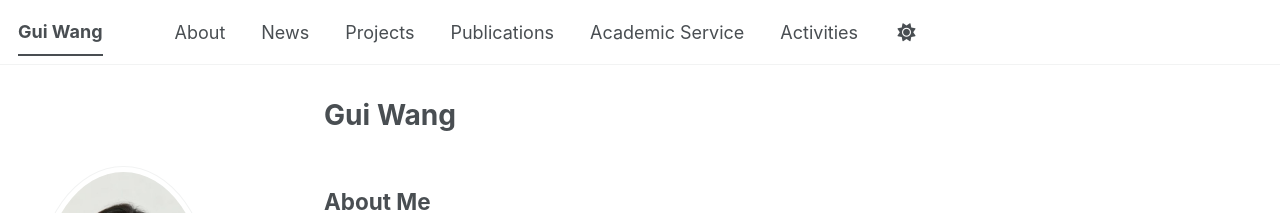
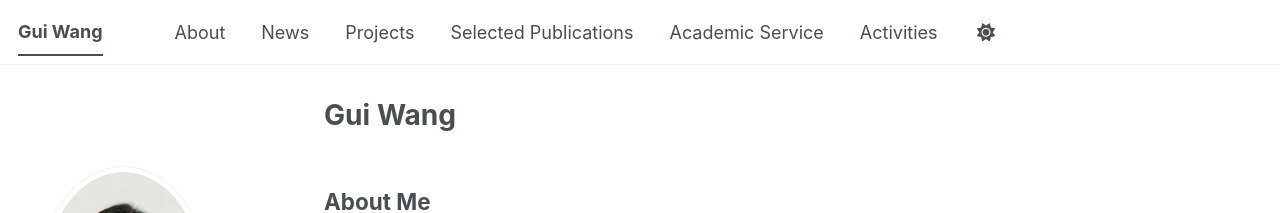
Before and after one commit to Erin668/Erin668.github.io, a Jekyll site: the page built from _pages/about.md, in a window 1280 px wide. Shown: the top 213 px of the page. Built offline with Jekyll 4.4.1, drawn with Linux system fonts in a browser that asks for light colours; a style sheet for code colours, icons or effects is not loaded.

Commit message:
Update navigation anchor for Selected Publications

```diff
--- a/_data/navigation.yml
+++ b/_data/navigation.yml
@@ -5,8 +5,8 @@ main:
     url: /#news
   - title: "Projects"
     url: /#research-projects
-  - title: "Publications"
-    url: /#publications
+  - title: "Selected Publications"
+    url: /#selected-publications
   - title: "Academic Service"
     url: /#academic-service
   - title: "Activities"
```
